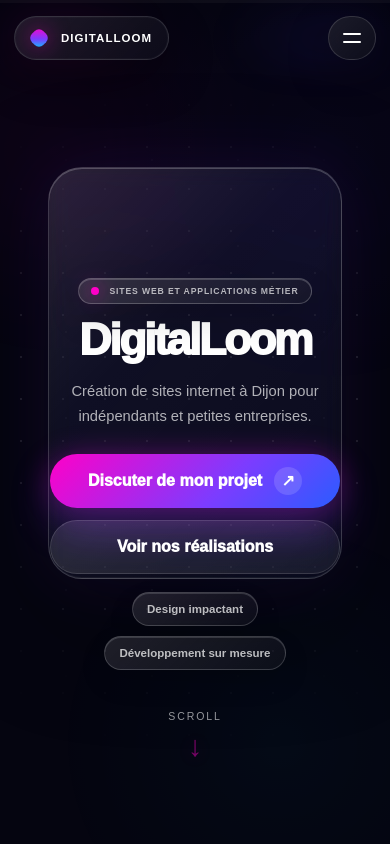
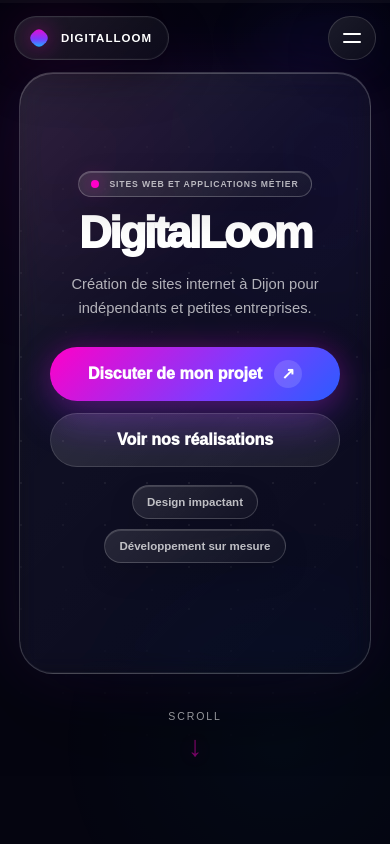
Before and after one commit to Reyden7/Portfolio2.0, a Next.js app in the folder qc-tech-portfolio/: page / in a window 390 px wide. Shown: the top 844 px of the page. Built offline with nearby package versions, Linux system fonts and the light colour scheme; no server answers.

Commit message:
home hero smartphone

```diff
--- a/qc-tech-portfolio/src/views/Home/Home.css
+++ b/qc-tech-portfolio/src/views/Home/Home.css
@@ -2401,13 +2401,13 @@
   }
 
   .home-hero::before {
-    max-width: 292px;
-    height: clamp(372px, 56vh, 410px);
+    max-width: 350px;
+    height: clamp(372px, 80vh, 600px);
   }
 
   .home-hero__content {
     max-width: 292px;
-    margin-top: -72px;
+    margin-top: -500px;
   }
 
   .home-hero__eyebrow {
```
